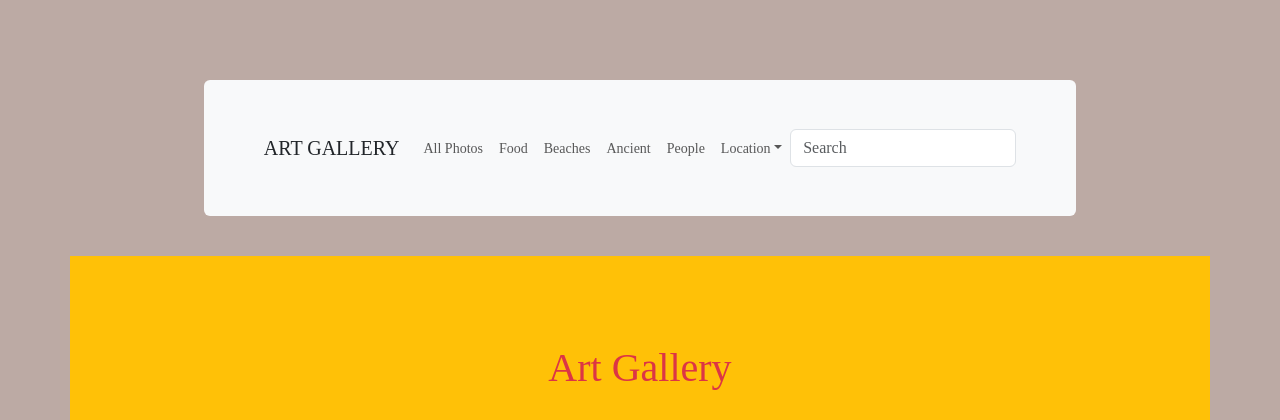
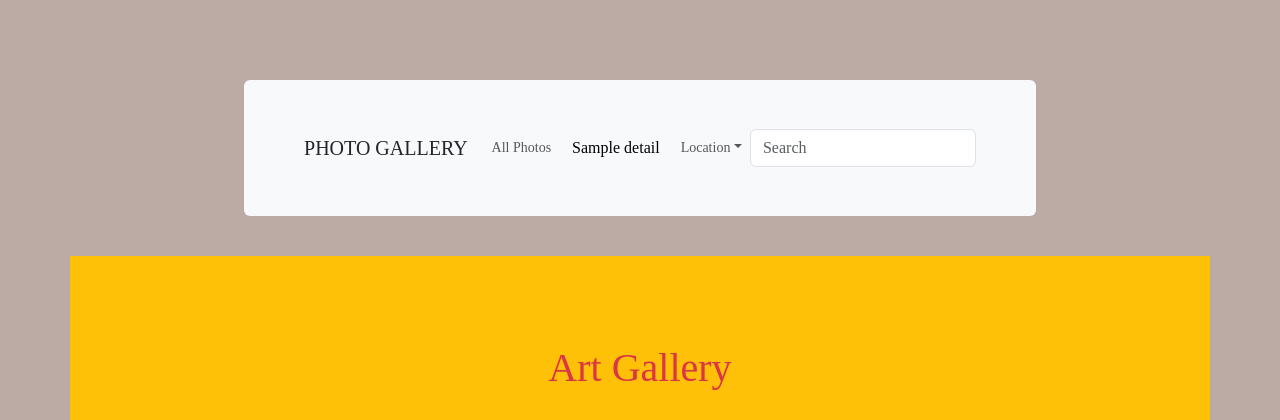
Before and after one commit to John-Njau/Photo-gallery, a Django app: template photos/templates/display/home.html in a window 1280 px wide. Shown: the top 420 px of the page. Run offline with Django 4.2, Linux system fonts and the light colour scheme; the template is opened without the code that fills it: most values are stand-ins (such as "Sample title", 1, 10 or a date in 2020); grey boxes marked "Sample" are stand-in pictures; parts of the project's set-up code (start-up, migrations or seed data) failed here and were passed over; some libraries are stand-ins or nearby versions.

Commit message:
refactor: navbar refactor to redirect to different categories

```diff
--- a/photos/templates/navbar.html
+++ b/photos/templates/navbar.html
@@ -1,7 +1,7 @@
 <div class="container">
     <nav class="navbar navbar-expand-lg bg-light rounded p-5" aria-label="Eleventh navbar example">
         <div class="container-fluid">
-            <a class="navbar-brand fw-5 text-dark" href="#">ART GALLERY</a>
+            <a class="navbar-brand fw-5 text-dark" href="/">PHOTO GALLERY</a>
             <button class="navbar-toggler" type="button" data-bs-toggle="collapse" data-bs-target="#navbarsExample09"
                 aria-controls="navbarsExample09" aria-expanded="false" aria-label="Toggle navigation">
                 <span class="navbar-toggler-icon"></span>
@@ -11,18 +11,11 @@
                     <li class="nav-item">
                         <a class="nav-link" href="{% url 'allphotos' %}">All Photos</a>
                     </li>
-                    <li class="nav-item">
-                        <a class="nav-link" href="#">Food</a>
+                    {% for detail in details %}
+                    <li>
+                    <a class="btn btn-light" role="button" href="{% url 'categoryview' categoryId=detail.id %}">{{ detail.name }}</a>
                     </li>
-                    <li class="nav-item">
-                        <a class="nav-link" href="#">Beaches</a>
-                    </li>
-                    <li class="nav-item">
-                        <a class="nav-link" href="#">Ancient</a>
-                    </li>
-                    <li class="nav-item">
-                        <a class="nav-link" href="#">People</a>
-                    </li>
+                    {% endfor %}
                     <li class="nav-item dropdown">
                         <a class="nav-link dropdown-toggle" href="#" id="dropdown09" data-bs-toggle="dropdown"
                             aria-expanded="false">Location</a>
```
